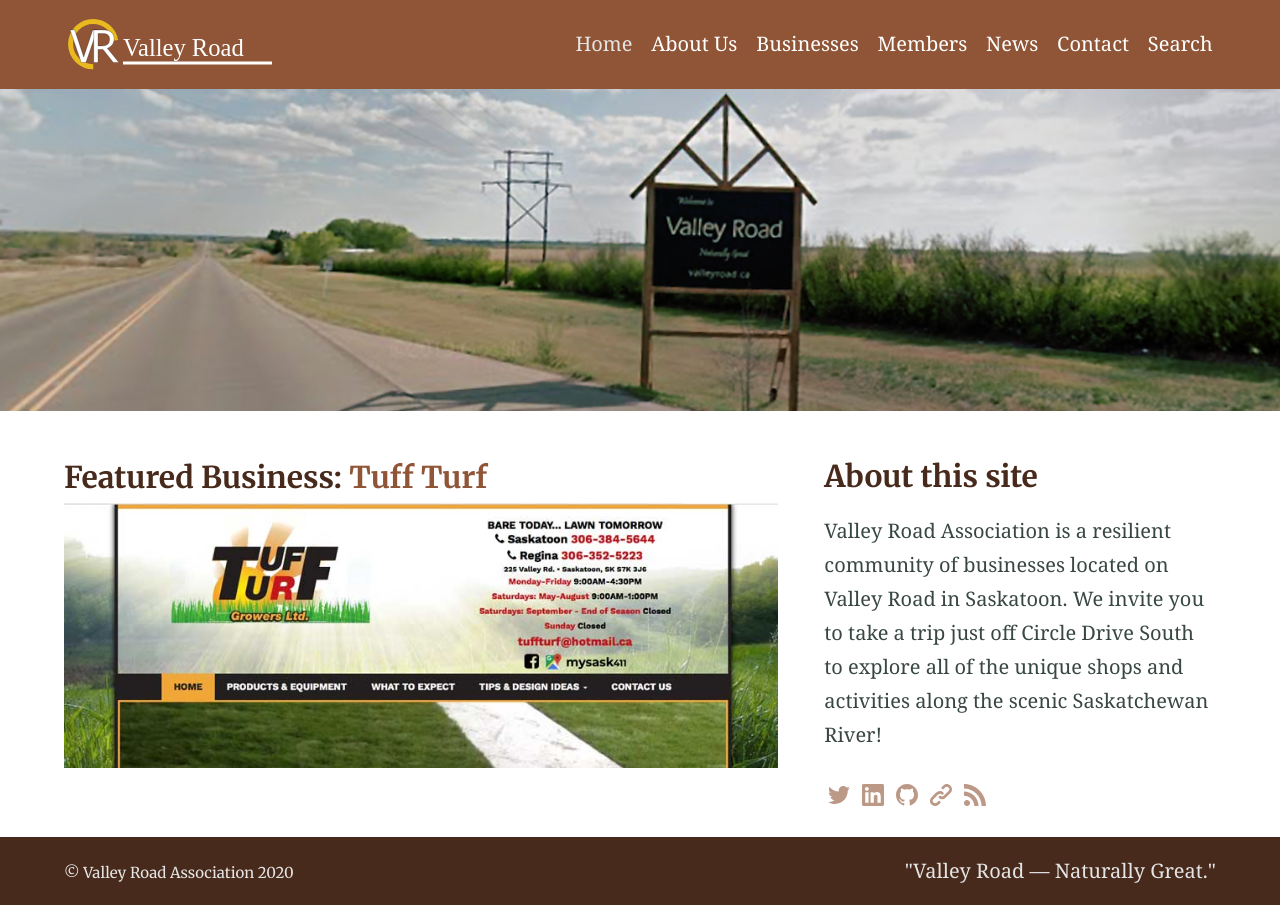
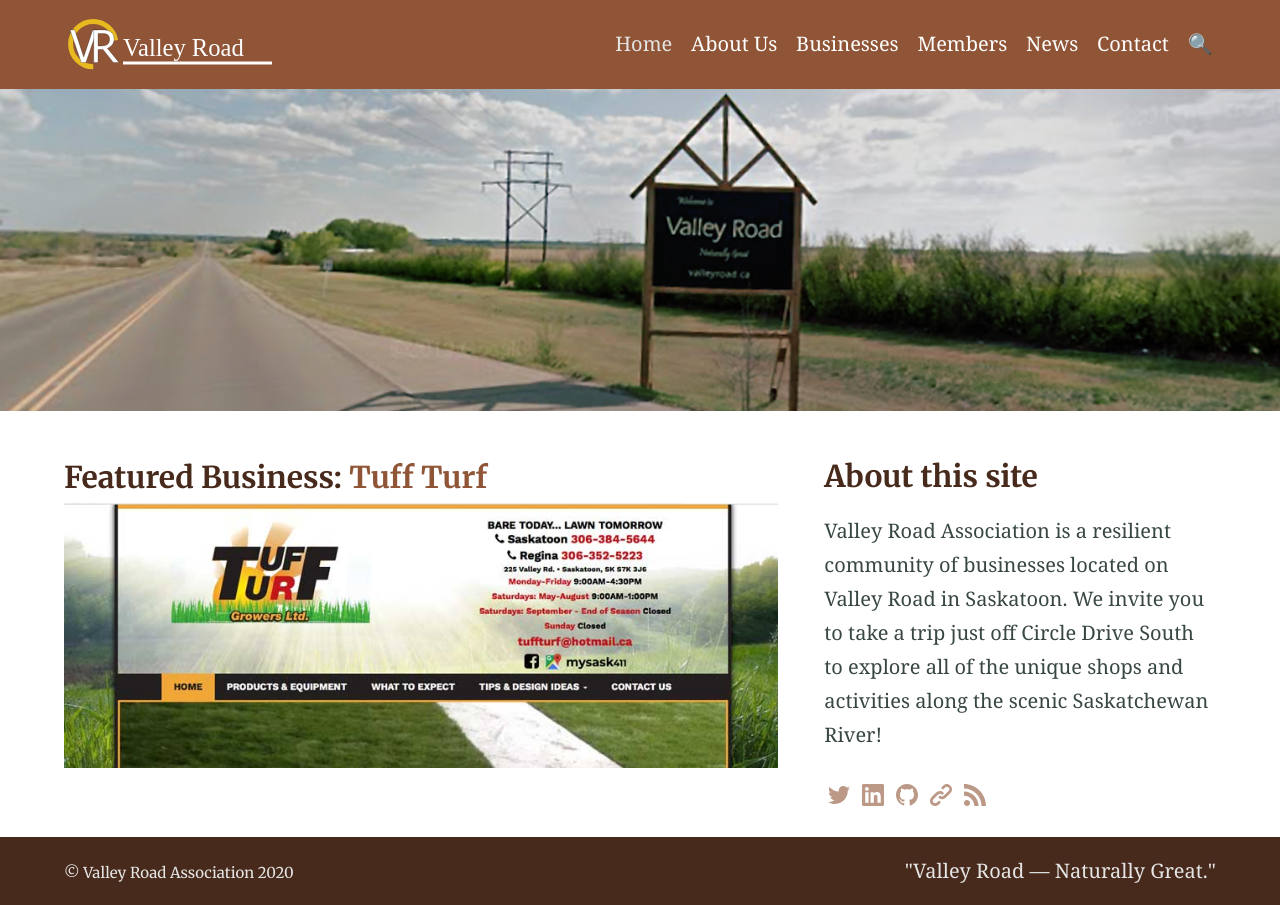
Before and after one commit to valley-road/assoc-web, a Jekyll site: the page built from index.md, in a window 1280 px wide. Built offline with Jekyll 4.4.1, drawn with Linux system fonts in a browser that asks for light colours; emoji names are drawn with the system emoji font.

```diff
--- a/_config.yml
+++ b/_config.yml
@@ -129,7 +129,7 @@ navigation_header:
   url: /news/
 - title: Contact
   url: /contact/
-- title: Search
+- title: ":mag:"
   url: /search/
 
 navigation_footer:
```
Also changed, not shown: assets/img/businesses/image-bb-tree-service.jpg (added), assets/logos/logo-sq.svg (added), assets/logos/logo@1024px.png, assets/logos/logo@120px.png, assets/logos/logo@144px.png, assets/logos/logo@16px.png, assets/logos/logo@180px.png, assets/logos/logo@32px.png, assets/logos/logo@512px.png, assets/logos/logo@96px.png.
